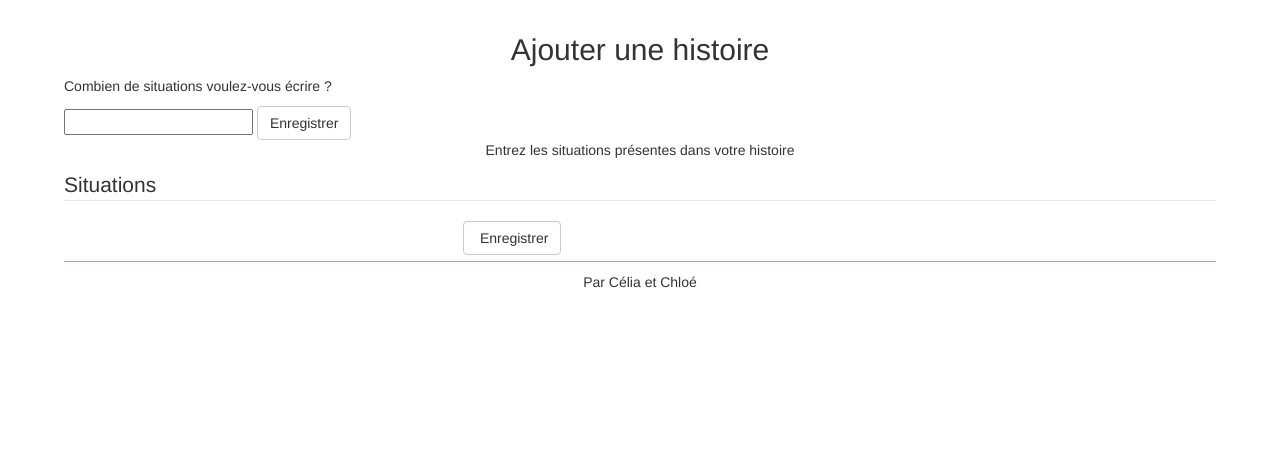
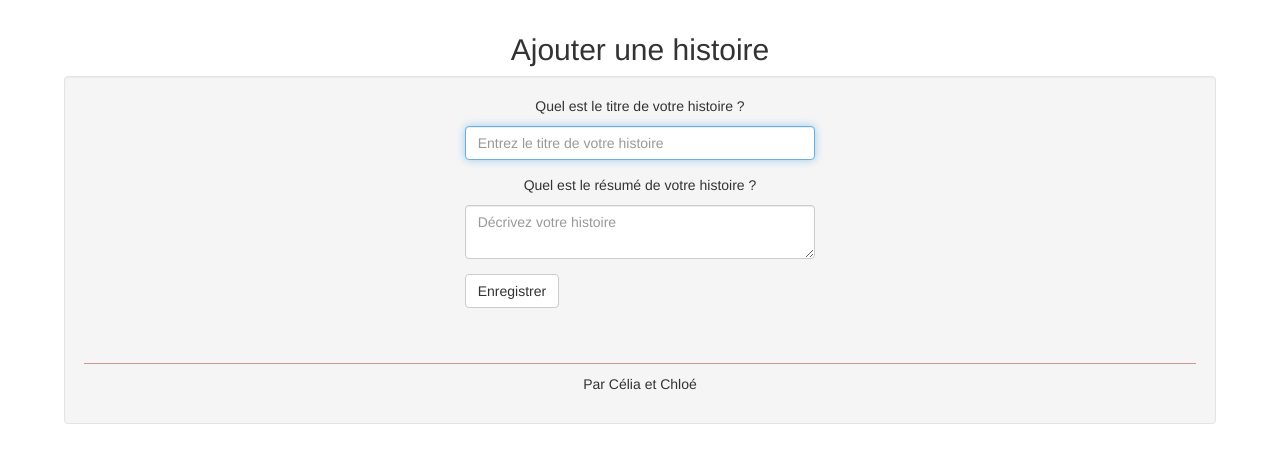
Before and after one commit to celialali/supersite, a PHP site: page /ajout_hist.php in a window 1280 px wide. Shown: the part 51-514 px from the top of the page. Run offline with PHP 8.4, Linux system fonts and the light colour scheme; the visitor is signed in with stand-in values (Sample User, id 1).

Commit message:
Ajout form : titre + description
J'ai changé de stratégie pour le form, je demande d'abord le titre et la description puis si on peut on passe sur une autre page avec les situations + page mon compte ca peut etre bien

```diff
--- /dev/null
+++ b/account.php
@@ -0,0 +1 @@
+<!-- Mettre les infos du compte, avoir accès à ses histoires etc?-->
--- a/ajout_hist.php
+++ b/ajout_hist.php
@@ -5,37 +5,38 @@
     require "header.php";?>
     <body>
         <h2 class="text-center">Ajouter une histoire</h2>
-
-        <p>Combien de situations voulez-vous écrire ?</p>
-        <form class="form-signin form-horizontal" role="form" action="ajout_hist.php" method="post">
-            <input type="text" name="nbsit">
-            <button type="submit" class="btn btn-default btn-secondary"> Enregistrer</button>
-            <?php
-            $nbsituation = 0;
-            if(isset($_POST['nbsit'])){
-                $nbsituation=$_POST['nbsit'];}?>
-        </form>
-
-        <form>
-            <p class="text-center">Entrez les situations présentes dans votre histoire</p>
-                <fieldset><legend>Situations</legend>
-                <?php for($i=1;$i<=$nbsituation;$i++){?>
+        <div class="well">
+            <form class="form-signin form-horizontal" role="form" action="ajout_hist.php" method="post">
                 <div class="form-group">
-
-                    <div class="form-group">
-
-                        <div class="col-sm-6 col-sm-offset-3 col-md-4 col-md-offset-4">
-                        <p class="text-center">Situation <?php echo $i?></p>
-                            <textarea name="situation" class="form-control" placeholder="Ecrivez le paragraphe correspondant à la situation" rows="3"></textarea><br/><br/>
-                        </div>
+                    <div class="col-sm-6 col-sm-offset-3 col-md-4 col-md-offset-4">
+                        <p class="text-center">Quel est le titre de votre histoire ?</p>
+                        <input type="text" name="titre" class="form-control" placeholder="Entrez le titre de votre histoire" required autofocus>
                     </div>
                 </div>
-                <?php } ?>
-                </fieldset>
-                <div class="col-sm-6 col-sm-offset-3 col-md-4 col-md-offset-4">
-                    <button type="submit" class="btn btn-default btn-secondary"><span class="glyphicon"></span> Enregistrer</button>
+                <div class="form-group">
+                    <div class="col-sm-6 col-sm-offset-3 col-md-4 col-md-offset-4">
+                    <p class="text-center">Quel est le résumé de votre histoire ?</p>
+                        <textarea name="description" class="form-control" placeholder="Décrivez votre histoire" required></textarea>
+                    </div>
                 </div>
-        </form>
+
+                <div class="form-group">
+                    <div class="col-sm-6 col-sm-offset-3 col-md-4 col-md-offset-4">
+                        <button type="submit" class="btn btn-default btn-secondary">Enregistrer</button>
+                    </div>
+                </div>
+            </form>
+            <?php if(isset($_POST['titre']) && isset($_POST['description'])){
+                    $titre = $_POST['titre'];
+                    $description = $_POST['description'];
+                    if($BDD){
+                        $req = "INSERT INTO histoire (titre,description) VALUES (:ttre,:descr)";
+                        $prepare=$BDD ->prepare($req);
+                        $prepare -> execute(array("ttre"=>$titre, "descr"=>$description));
+                }
+            }
+
+            header('situations.php');?>
 
 
 
--- a/header.php
+++ b/header.php
@@ -33,6 +33,7 @@
                             <span class="glyphicon glyphicon-user"></span> Bienvenue, <?= $_SESSION['login'] ?> <b class="caret"></b>
                         </a>
                         <ul class="dropdown-menu">
+                            <li><a href="account.php">Mon compte</a></li>
                             <li><a href="logout.php">Se déconnecter</a></li>
                         </ul>
                     </li>
```
Also changed, not shown: situations.php (added, +47 -0 lines).
